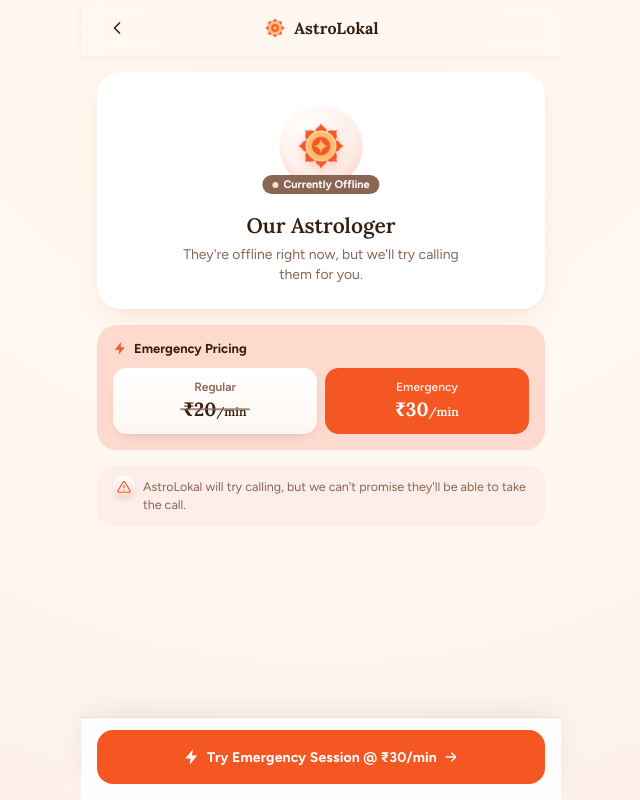
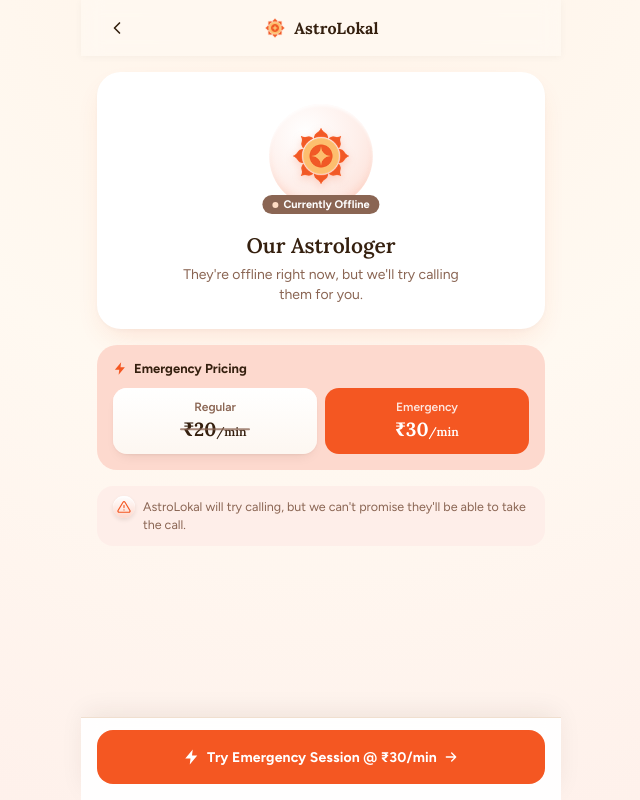
Before and after one commit to sumitships/emergency_session, a website: page public/index.html in a window 1280 px wide. Shown: the whole page, without its empty margins (319-959 px from the left). Drawn offline with Linux system fonts and the light colour scheme; no server answers.

Commit message:
Increase astrologer avatar size
84px -> 104px, with the fallback sun-icon scaled up to match (56px
-> 70px). Applies to both the fallback icon and real Redash photo.

```diff
--- a/public/index.html
+++ b/public/index.html
@@ -7,7 +7,7 @@
 <link rel="preconnect" href="https://fonts.googleapis.com">
 <link rel="preconnect" href="https://fonts.gstatic.com" crossorigin>
 <link href="https://fonts.googleapis.com/css2?family=Lora:wght@600;700&family=Figtree:wght@400;500;600;700&display=swap" rel="stylesheet">
-<link rel="stylesheet" href="/styles.css?v=8">
+<link rel="stylesheet" href="/styles.css?v=9">
 </head>
 <body>
 <div class="app">
@@ -31,7 +31,7 @@
         <div class="avatar-wrap">
           <div class="avatar-icon" id="avatar-icon">
             <img id="astro-photo" class="astro-photo" alt="" hidden>
-            <img id="astro-fallback" src="/assets/astrolokal-logo.png" alt="" width="56" height="56">
+            <img id="astro-fallback" src="/assets/astrolokal-logo.png" alt="" width="70" height="70">
           </div>
           <div class="status-pill"><span class="dot"></span><span>Currently Offline</span></div>
         </div>
--- a/public/styles.css
+++ b/public/styles.css
@@ -154,8 +154,8 @@ main {
 }
 
 .avatar-icon {
-  width: 84px;
-  height: 84px;
+  width: 104px;
+  height: 104px;
   border-radius: var(--radius-pill);
   background: radial-gradient(circle at 35% 28%, #FFFFFF 0%, var(--color-panel-secondary) 55%, var(--color-panel-primary) 100%);
   box-shadow:
```
